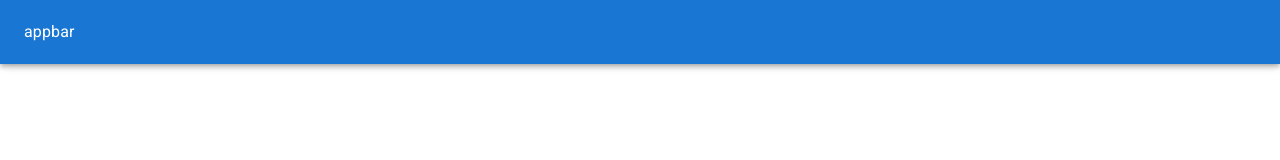
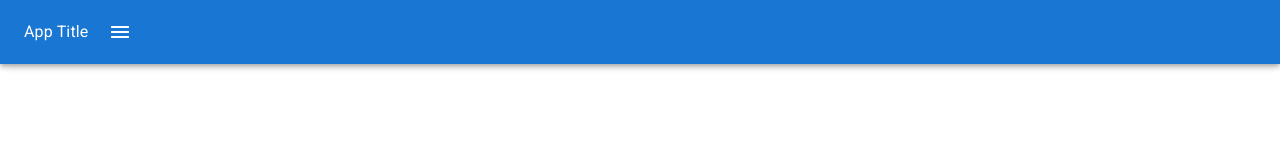
Before and after one commit to chukalicious/mui-mobile-first-layout, a React (Create React App) app: page / in a window 1280 px wide. Shown: the top 160 px of the page. Built offline with nearby package versions, Linux system fonts and the light colour scheme.

Commit message:
added basic menu component and imported it to the navbar, displaying in row

```diff
--- a/src/components/Navbar.js
+++ b/src/components/Navbar.js
@@ -2,12 +2,14 @@ import Box from "@mui/material/Box";
 import AppBar from "@mui/material/AppBar";
 import Toolbar from "@mui/material/Toolbar";
 import Typography from "@mui/material/Typography";
+import NavMenu from "./NavMenu";
 
 const Navbar = () => {
   return (
     <AppBar>
       <Toolbar>
-        <Typography>appbar</Typography>
+        <Typography>App Title</Typography>
+        <NavMenu />
       </Toolbar>
     </AppBar>
   );
```
